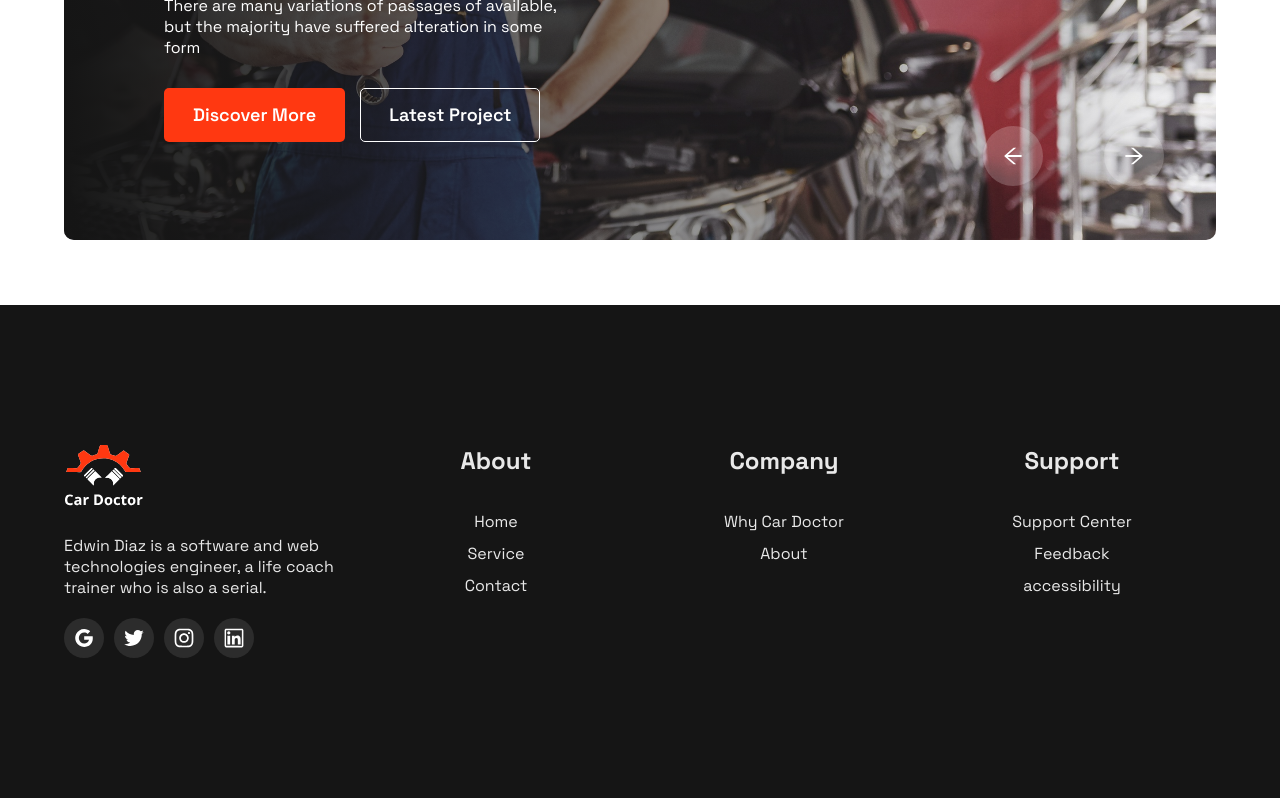
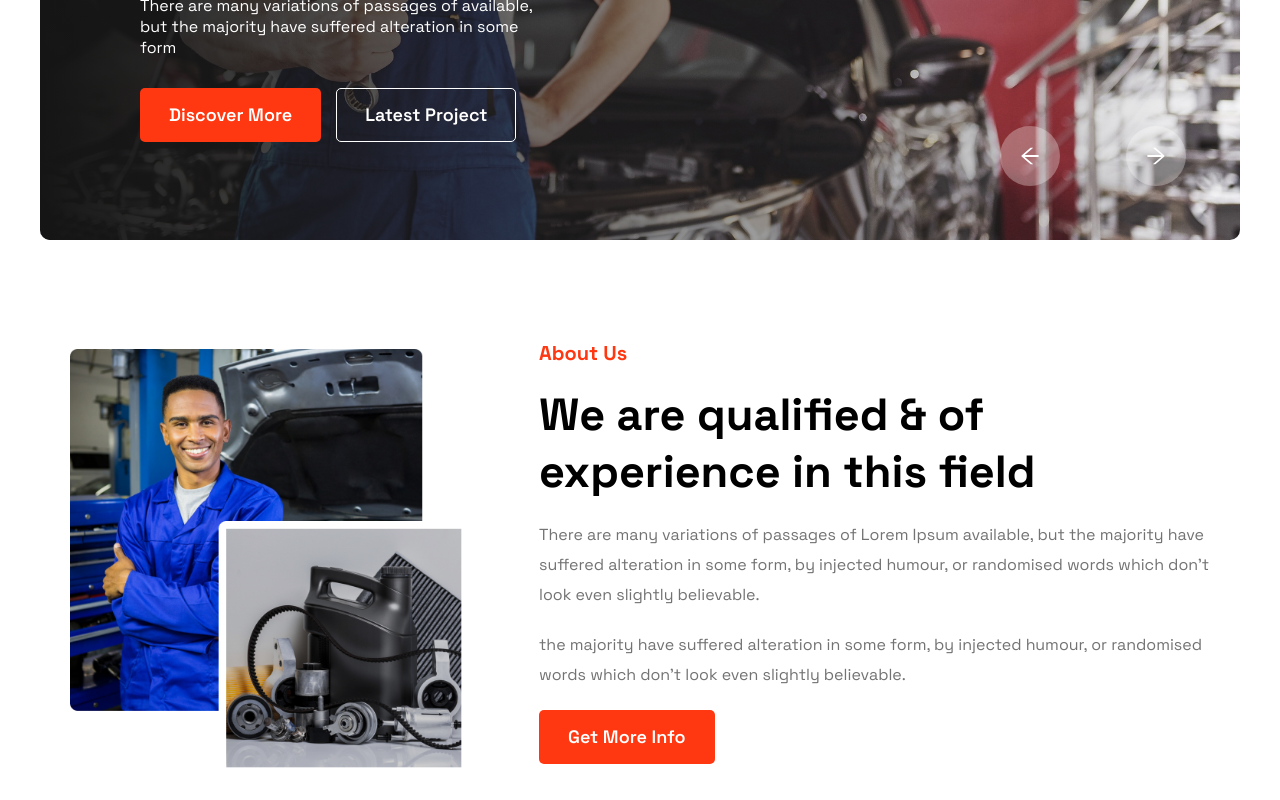
Before and after one commit to shihab91/Genius-car, a React (Vite) app: page / in a window 1280 px wide. Shown: the part 540-1340 px from the top of the page. Built offline with nearby package versions, Linux system fonts and the light colour scheme.

Commit message:
working with about section

```diff
--- a/src/index.css
+++ b/src/index.css
@@ -7,14 +7,14 @@
 	font-family: 'Space Grotesk', sans-serif;
 }
 .container {
-	width: 90%; /* adjust as needed */
+	width: 95%; /* adjust as needed */
 	max-width: 1200px; /* adjust as needed */
 	margin: 0 auto;
 }
 /* media queries for container styles */
 @media screen and (max-width: 600px) {
 	.container {
-		width: 95%;
+		width: 98%;
 		max-width: none;
 	}
 }
--- /dev/null
+++ b/src/pages/Home/About/About.css
@@ -0,0 +1,36 @@
+.about-wrapper{
+   margin: 100px 0;
+}
+.about-container {
+	display: flex;
+   justify-content: center;
+   align-items: center;
+   gap: 70px;
+}
+
+.about-img{
+   width: 50%;
+   height: 50%;
+}
+.about-info > *{
+   margin-bottom: 20px;
+}
+.about-info h3{
+   color: #FF3811;
+   font-size: 20px;
+}
+.about-info h1{
+   font-size: 45px;
+   width: 75%;
+}
+.about-info p{
+   color: #737373;
+   font-size: 16px;
+   line-height: 30px;
+}
+@media only screen and (min-width:1024px) and (max-width:1280px) {
+   .about-img{
+      width: 35%;
+      height: 35%;
+   }
+}
--- /dev/null
+++ b/src/pages/Home/About/About.jsx
@@ -0,0 +1,23 @@
+import React from 'react'
+import './About.css'
+import aboutImg from '../../../assets/images/about_us/about.png'
+const About = () => {
+	return (
+		<div className='about-wrapper'>
+			<div className='container'>
+				<div className='about-container'>
+					<img src={aboutImg} alt='' className='about-img' />
+					<div className='about-info'>
+						<h3>About Us</h3>
+						<h1>We are qualified & of experience in this field</h1>
+						<p>There are many variations of passages of Lorem Ipsum available, but the majority have suffered alteration in some form, by injected humour, or randomised words which don't look even slightly believable. </p>
+						<p>the majority have suffered alteration in some form, by injected humour, or randomised words which don't look even slightly believable. </p>
+						<button className='btn-fill-orange'>Get More Info</button>
+					</div>
+				</div>
+			</div>
+		</div>
+	)
+}
+
+export default About
--- a/src/pages/Home/Banner/Banner.css
+++ b/src/pages/Home/Banner/Banner.css
@@ -49,7 +49,7 @@
 	gap: 20px;
 }
 .arrow {
-	background-color: rgba(255, 255, 255, 0.2);
+	background-color: rgba(255, 255, 255, 0.3);
 	padding: 10px;
 	border-radius: 50%;
 	width: 60px;
--- a/src/pages/Home/Home/Home.jsx
+++ b/src/pages/Home/Home/Home.jsx
@@ -1,10 +1,12 @@
 import React from 'react'
 import Banner from '../Banner/Banner'
+import About from '../About/About'
 
 const Home = () => {
 	return (
 		<div className='container'>
 			<Banner />
+			<About />
 		</div>
 	)
 }
```
Also changed, not shown: src/pages/Home/Banner/Banner.jsx (+19 -6 lines), src/assets/images/about_us/about.png (added).
